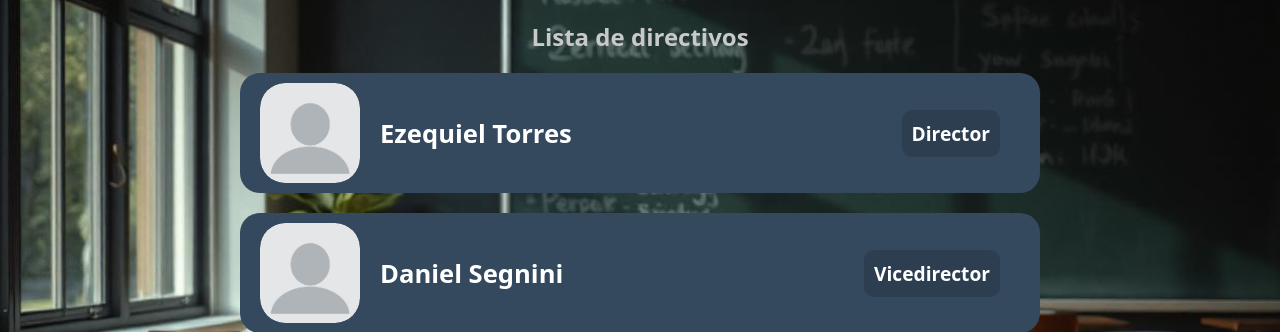
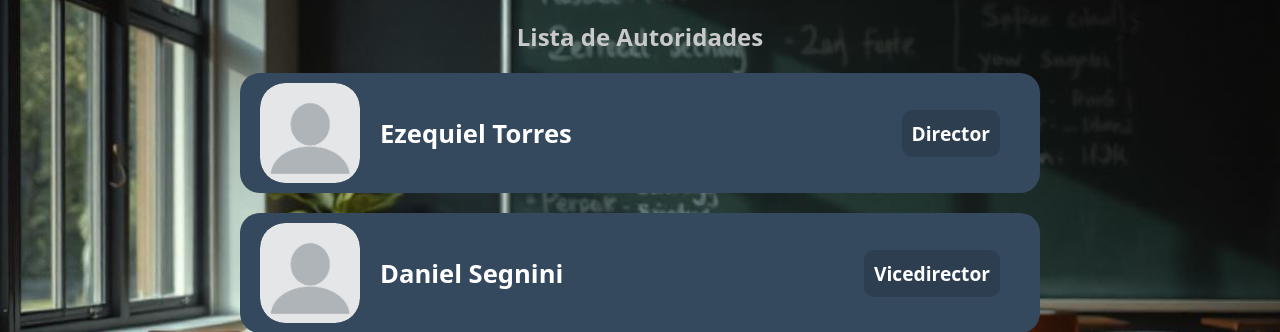
Before and after one commit to Exaedro/web_institucional, a PHP site: page /directivos.php in a window 1280 px wide. Shown: the part 128-460 px from the top of the page. Run offline with PHP 8.4, Linux system fonts and the light colour scheme; data comes from the database, SQL or seed files in the repository; some libraries are stand-ins or nearby versions.

Commit message:
directivos pasa a autoridades

```diff
--- a/directivos.php
+++ b/directivos.php
@@ -4,12 +4,12 @@
     <meta charset="UTF-8">
     <meta name="viewport" content="width=device-width, initial-scale=1.0">
     <link rel="stylesheet" href="css/directivos.css?v=1.0" />
-    <title>Lista de directivos</title>
+    <title>Autoridades</title>
 </head>
 <body>
 <?php include_once("navbar.php"); ?>
     <div class="container">
-        <h2>Lista de directivos</h2>
+        <h2>Lista de Autoridades</h2>
         <?php
             $conn = new mysqli("192.168.12.123", "user", "kQfBEnCE2s3NmeR", "admindb");
             if ($conn->connect_error) {
```
